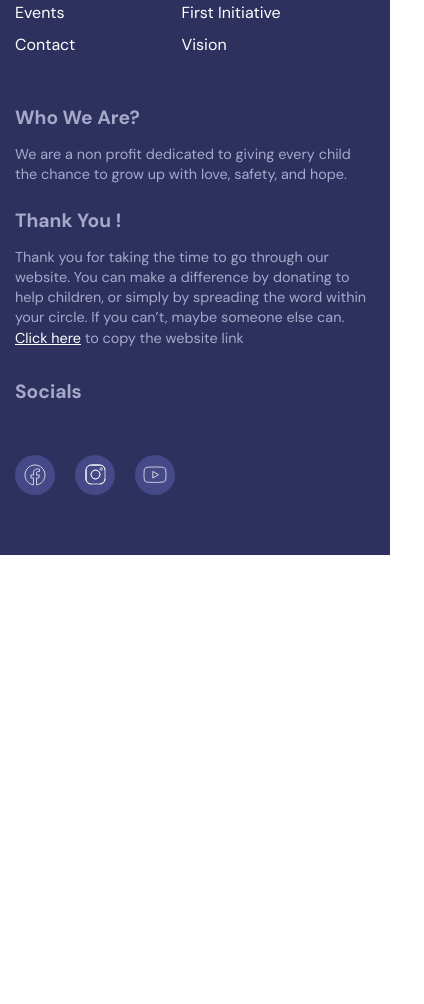
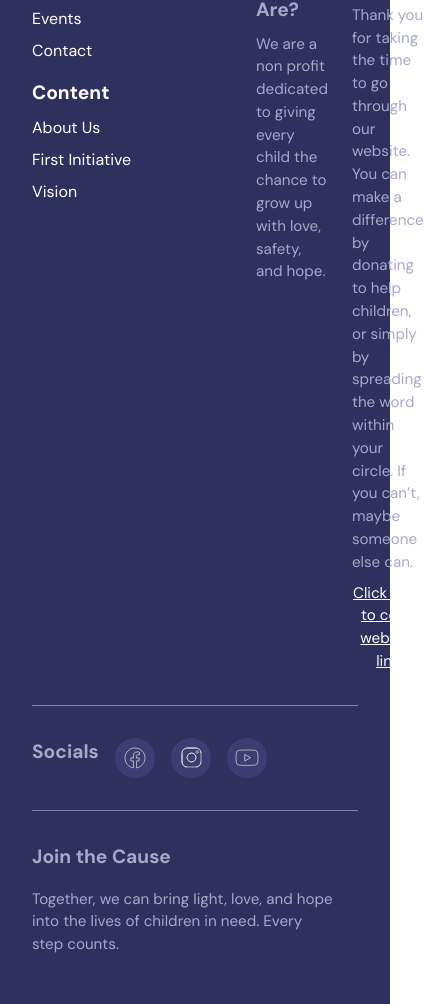
Before and after one commit to Ddxx98/World-Collide, a React (Vite) app: page /services in a window 390 px wide. Shown: the part 3669-4673 px from the top of the page, 424 px wide, since content can reach past the window. Before the commit the page ends 4224 px from the top, so only its background shows below. Built offline with nearby package versions, Linux system fonts and the light colour scheme.

Commit message:
commit 5

```diff
--- a/src/components/Footer/Footer.jsx
+++ b/src/components/Footer/Footer.jsx
@@ -1,92 +1,117 @@
 import React from "react";
 import { NavLink } from "react-router-dom";
 import styles from "./Footer.module.css";
+
 import facebook from "../../assets/icons/facebook.svg";
 import instagram from "../../assets/icons/instagram.svg";
 import youtube from "../../assets/icons/youtube.svg";
 
 const Footer = () => {
+  const handleCopy = () => {
+    navigator.clipboard.writeText(window.location.href);
+    alert("Website link copied to clipboard!");
+  };
+
   return (
     <footer className={styles.footer}>
-      <div className={styles.column}>
-        <div className={styles.top}>
-          <div className={styles.linksGroup}>
-            <h4 className={styles.heading}>Involve Yourself</h4>
-            <NavLink className={styles.link} to="/volunteer">Donate</NavLink>
-            <NavLink className={styles.link} to="/donate">Events</NavLink>
-            <NavLink className={styles.link} to="/events">Contact</NavLink>
+      {/* === Column 1: Navigation === */}
+      <div className={styles.navSection}>
+        <div className={styles.navGroups}>
+          <div className={styles.navBlock}>
+            <h4 className={styles.navBlocktitle}>Involve Yourself</h4>
+            <NavLink to="/volunteer" className={styles.link}>
+              Donate
+            </NavLink>
+            <NavLink to="/donate" className={styles.link}>
+              Events
+            </NavLink>
+            <NavLink to="/events" className={styles.link}>
+              Contact
+            </NavLink>
           </div>
-          <div className={styles.linksGroup}>
-            <h4 className={styles.heading}>Content</h4>
-            <NavLink className={styles.link} to="/blog">About Us</NavLink>
-            <NavLink className={styles.link} to="/resources">First Initiative</NavLink>
-            <NavLink className={styles.link} to="/news">Vision</NavLink>
+
+          <div className={styles.navBlock}>
+            <h4 className={styles.navBlocktitle}>Content</h4>
+            <NavLink to="/blog" className={styles.link}>
+              About Us
+            </NavLink>
+            <NavLink to="/resources" className={styles.link}>
+              First Initiative
+            </NavLink>
+            <NavLink to="/news" className={styles.link}>
+              Vision
+            </NavLink>
           </div>
         </div>
-        <div className={styles.whoWeAre}>
-          <h4 className={styles.heading}>Who We Are?</h4>
+
+        <div className={styles.infoBlock}>
+          <h4 className={styles.title}>Who We Are?</h4>
           <p className={styles.text}>
             We are a non profit dedicated to giving every child the chance to grow up with love, safety, and hope.
           </p>
         </div>
-        <div className={styles.thanks}>
-          <h4 className={styles.heading}>Thank You !</h4>
+
+        <div className={styles.infoBlock}>
+          <h4 className={styles.title}>Thank You!</h4>
           <p className={styles.text}>
             Thank you for taking the time to go through our website. You can make a difference by donating to help children, or simply by spreading the word within your circle. If you can’t, maybe someone else can.
           </p>
-          <p className={styles.text}>
-            <a
-              href="#"
-              onClick={(e) => {
-                e.preventDefault();
-                navigator.clipboard.writeText(window.location.href);
-                alert("Website link copied to clipboard!");
-              }}
-              role="button"
-              tabIndex={0}
-              onKeyPress={(e) => {
-                if (e.key === "Enter" || e.key === " ") {
-                  navigator.clipboard.writeText(window.location.href);
-                  alert("Website link copied to clipboard!");
-                }
-              }}
-            >
-              Click here
-            </a>{" "}
-            to copy the website link
-          </p>
-
+          <button
+            className={styles.copyLink}
+            onClick={handleCopy}
+            aria-label="Copy website link"
+          >
+            Click here to copy website link
+          </button>
         </div>
       </div>
 
-      <div className={styles.column}>
-        <div><h4 className={styles.heading}>Socials</h4></div>
-        <div className={styles.socialLinks}>
-          <a href="https://facebook.com" className={styles.socialIconLink} target="_blank" rel="noopener noreferrer" aria-label="Facebook">
-            <img src={facebook} alt="Facebook" className={styles.socialIcon} />
+      <div className={styles.line}></div>
+
+      {/* === Column 2: Socials === */}
+      <div className={styles.socialSection}>
+        <h4 className={styles.title}>Socials</h4>
+        <div className={styles.socialList}>
+          <a
+            href="https://facebook.com"
+            target="_blank"
+            rel="noopener noreferrer"
+            className={styles.socialItem}
+            aria-label="Facebook"
+          >
+            <img src={facebook} alt="Facebook" className={styles.icon} />
           </a>
           <a
             href="https://instagram.com"
             target="_blank"
             rel="noopener noreferrer"
+            className={styles.socialItem}
             aria-label="Instagram"
-            className={styles.socialIconLink}
           >
-            <img src={instagram} alt="Instagram" className={styles.socialIcon} />
+            <img src={instagram} alt="Instagram" className={styles.icon} />
           </a>
           <a
             href="https://youtube.com"
             target="_blank"
             rel="noopener noreferrer"
+            className={styles.socialItem}
             aria-label="YouTube"
-            className={styles.socialIconLink}
           >
-            <img src={youtube} alt="YouTube" className={styles.socialIcon} />
+            <img src={youtube} alt="YouTube" className={styles.icon} />
           </a>
         </div>
       </div>
 
-      <div className={styles.column}></div>
+      <div className={styles.line}></div>
+
+      {/* === Column 3: CTA === */}
+      <div className={styles.ctaSection}>
+        <h4 className={styles.title}>Join the Cause</h4>
+        <p className={styles.text}>
+          Together, we can bring light, love, and hope into the lives of
+          children in need. Every step counts.
+        </p>
+      </div>
     </footer>
   );
 };
--- a/src/components/Footer/Footer.module.css
+++ b/src/components/Footer/Footer.module.css
@@ -1,132 +1,173 @@
-.footer {
-  background-color: #2E315E;
-  display: flex;
-  flex-direction: column;
-  justify-content: center;
-  align-items: flex-start;
-  padding: 40px 20px;
-  gap: 40px;
-  box-sizing: border-box;
-  color: #fff;
-  font-family: Arial, sans-serif;
-  flex-wrap: wrap;
+:root {
+  --footer-bg: #2e315e;
+  --footer-text: #ffffff;
+  --footer-subtext: #a6a9c9;
+  --footer-border: #8184b1;
+  --footer-hover: #ffffff;
+  --footer-font: "Arial", sans-serif;
 }
 
-/* Three columns */
-.column {
+.footer {
   display: flex;
-  gap: 24px;
-  flex: 1;
-  min-width: 240px;
-  position: relative;
-  padding: 0 20px;
+  background: var(--footer-bg);
+  padding: 3rem 2rem;
+  color: var(--footer-text);
+  justify-content: space-between;
+  align-items: flex-start;
+  flex-wrap: wrap;
+  flex-direction: column;
+  gap: 2rem;
+  font-family: var(--footer-font);
   box-sizing: border-box;
 }
 
-/* Vertical separator lines between columns except last */
-.footer > .column:not(:last-child)::after {
-  content: "";
-  position: absolute;
-  left: 0;
-  bottom: 0;
-  width: 100%;
-  height: 1px;
-  background-color: #8184B1;
+/* ====== Column 1: Navigation Section ====== */
+.navSection {
+  flex: 1;
+  min-width: 250px;
+  display: flex;
+  gap: 1.5rem;
+  position: relative;
+  padding-right: 2rem;
 }
 
-
-/* First column's top two divs are rows */
-.top {
+.navGroups {
   display: flex;
-  gap: 40px;
-  margin-bottom: 24px;
+  gap: 2rem;
 }
 
-.linksGroup {
+.navBlock {
   display: flex;
   flex-direction: column;
-  gap: 8px;
+  gap: 0.5rem;
+  min-width: 200px;
 }
 
-.heading {
+.title {
   font-weight: 700;
-  color: #A6A9C9;
-  margin-bottom: 12px;
   font-size: 1.2rem;
+  color: var(--footer-subtext);
 }
 
-.linksGroup .heading {
-  color: #fff;
+.navBlocktitle{
+  font-weight: 700;
+  font-size: 1.2rem;
+  color: var(--footer-text);
 }
 
 .link {
-  color: #fff;
+  color: var(--footer-text);
   text-decoration: none;
   font-size: 1rem;
   transition: color 0.3s;
 }
 
-.link:hover,
-.link.active {
-  color: #fff;
+.link:hover {
+  color: var(--footer-hover);
+  text-decoration: underline;
 }
 
-.whoWeAre, .thanks {
-  color: #A6A9C9;
-  font-size: 0.9rem;
-  line-height: 1.4;
+.infoBlock {
+  display: flex;
+  flex-direction: column;
+  gap: 0.5rem;
 }
 
-.thanks a{
-  color: #fff;
-  text-decoration: underline;
-  cursor: pointer;
+.text {
+  color: var(--footer-subtext);
+  font-size: 0.95rem;
+  line-height: 1.5;
 }
 
-/* Socials column */
-.socialLinks {
+.copyLink {
+  background: none;
+  border: none;
+  color: var(--footer-text);
+  text-decoration: underline;
   display: flex;
-  gap: 20px;
-  margin-top: 12px;
+  cursor: pointer;
+  padding: 0;
+  font-size: 0.95rem;
+  transition: color 0.3s;
 }
 
-.socialIconLink {
+.copyLink:hover {
+  color: var(--footer-hover);
+}
+
+/* ====== Column 2: Social Section ====== */
+.socialSection {
+  flex: 1;
+  min-width: 250px;
+  display: flex;
+  gap: 1rem;
+  position: relative;
+  padding-right: 2rem;
+}
+
+.line {
+  bottom: 0;
+  width: 100%;
+  height: 1px;
+  background-color: var(--footer-border);
+}
+
+.socialList {
+  display: flex;
+  gap: 1rem;
+}
+
+.socialItem {
   display: inline-flex;
   align-items: center;
   justify-content: center;
   transition: transform 0.2s ease;
 }
 
-.socialIconLink:hover {
-  transform: scale(1.2);
+.socialItem:hover {
+  transform: scale(1.15);
 }
 
-.socialIcon {
-  fill: #A6A9C9;
+.icon {
   width: 40px;
   height: 40px;
+  filter: brightness(0.85);
+  transition: filter 0.3s;
 }
 
-/* Responsive */
+.socialItem:hover .icon {
+  filter: brightness(1.3);
+}
+
+/* ====== Column 3: CTA Section ====== */
+.ctaSection {
+  flex: 1;
+  min-width: 250px;
+  display: flex;
+  flex-direction: column;
+  gap: 1rem;
+}
+
+/* ====== Responsive ====== */
 @media (max-width: 768px) {
   .footer {
     flex-direction: column;
-    padding: 30px 15px;
-    gap: 30px;
+    gap: 2rem;
   }
-  .footer > .column:not(:last-child)::after {
+
+  .navSection,
+  .socialSection,
+  .ctaSection {
+    padding-right: 0;
+  }
+
+  .navSection::after,
+  .socialSection::after {
     display: none;
   }
-  .column {
+
+  .navGroups {
     flex-direction: column;
-    padding: 0;
-    min-width: auto;
-  }
-  .top {
-    flex-direction: row;
-    gap: 20px;
-  }
-  .socialLinks {
-    justify-content: flex-start;
+    gap: 1rem;
   }
 }
--- a/src/components/Hero/Hero.jsx
+++ b/src/components/Hero/Hero.jsx
@@ -15,7 +15,7 @@ function Hero() {
             <p>We walk alongside foster children and their families with support and mentorship, stand up for their rights, and help every child have the chance for a safe, loving, and permanent home.</p>
             <div className={styles.heroButtons}>
               <Button className="secondary" size="lg">Donate Now</Button>
-            <Button className="primary" size="lg">Explore Adoption</Button>
+              <Button className="primary" size="lg">Explore Adoption</Button>
             </div>
         </div>
       </div>
--- a/src/components/Problems/Problems.module.css
+++ b/src/components/Problems/Problems.module.css
@@ -1,6 +1,7 @@
 .page {
     min-height: 100vh;
     padding: 1rem;
+    padding-top: 2rem;
     display: flex;
     flex-direction: column;
     align-items: center;
--- a/src/components/Values/Values.module.css
+++ b/src/components/Values/Values.module.css
@@ -1,9 +1,8 @@
 .page {
   min-height: 90vh;
-  /* padding: 60px 20px; */
+  padding: 2rem;
   display: flex;
   flex-direction: column;
-  align-items: center;
 }
 
 .heading {
```
Also changed, not shown: src/components/Hero/Hero.module.css (+67 -47 lines), src/components/Story/Story.jsx (+38 -64 lines), src/components/Story/Story.module.css (+121 -93 lines).
